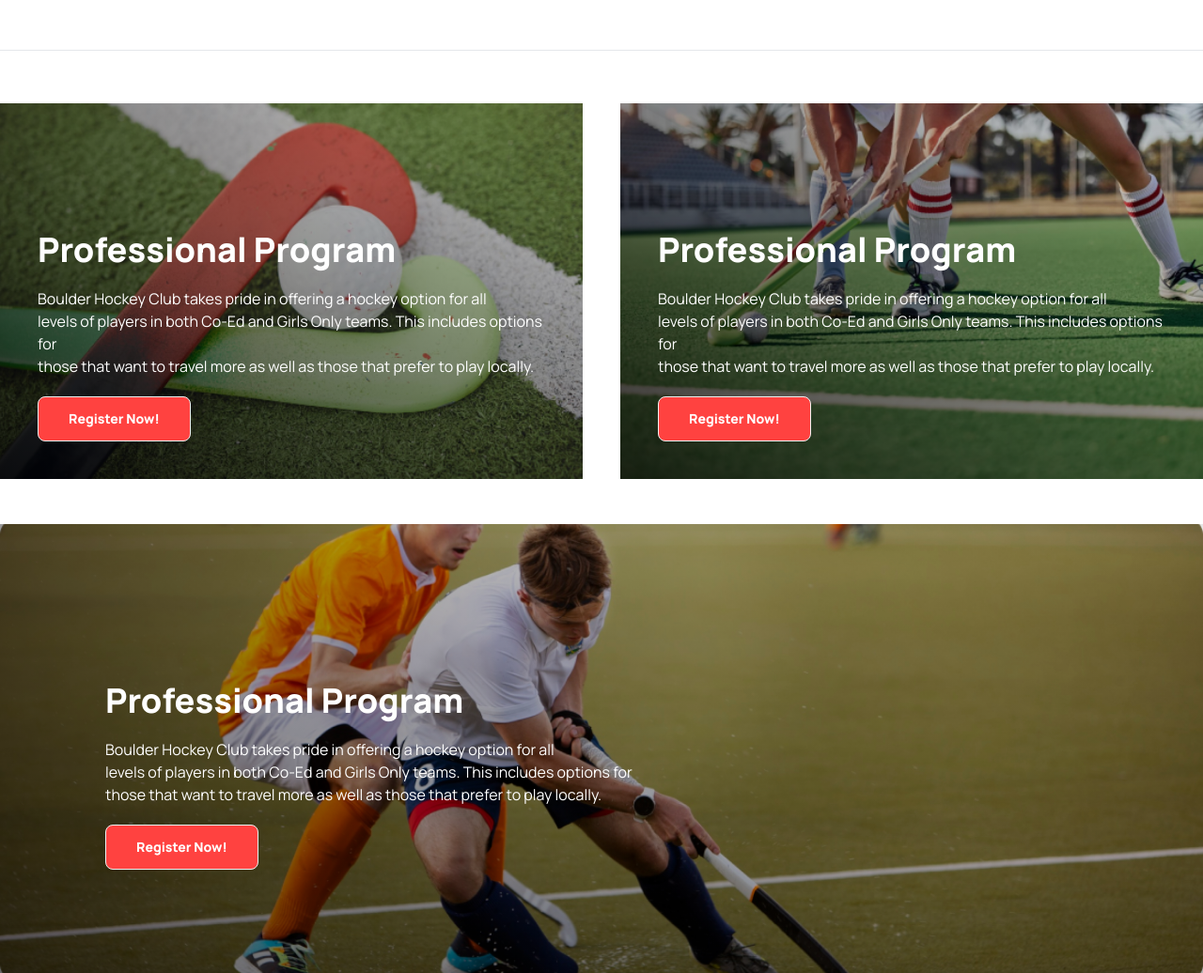
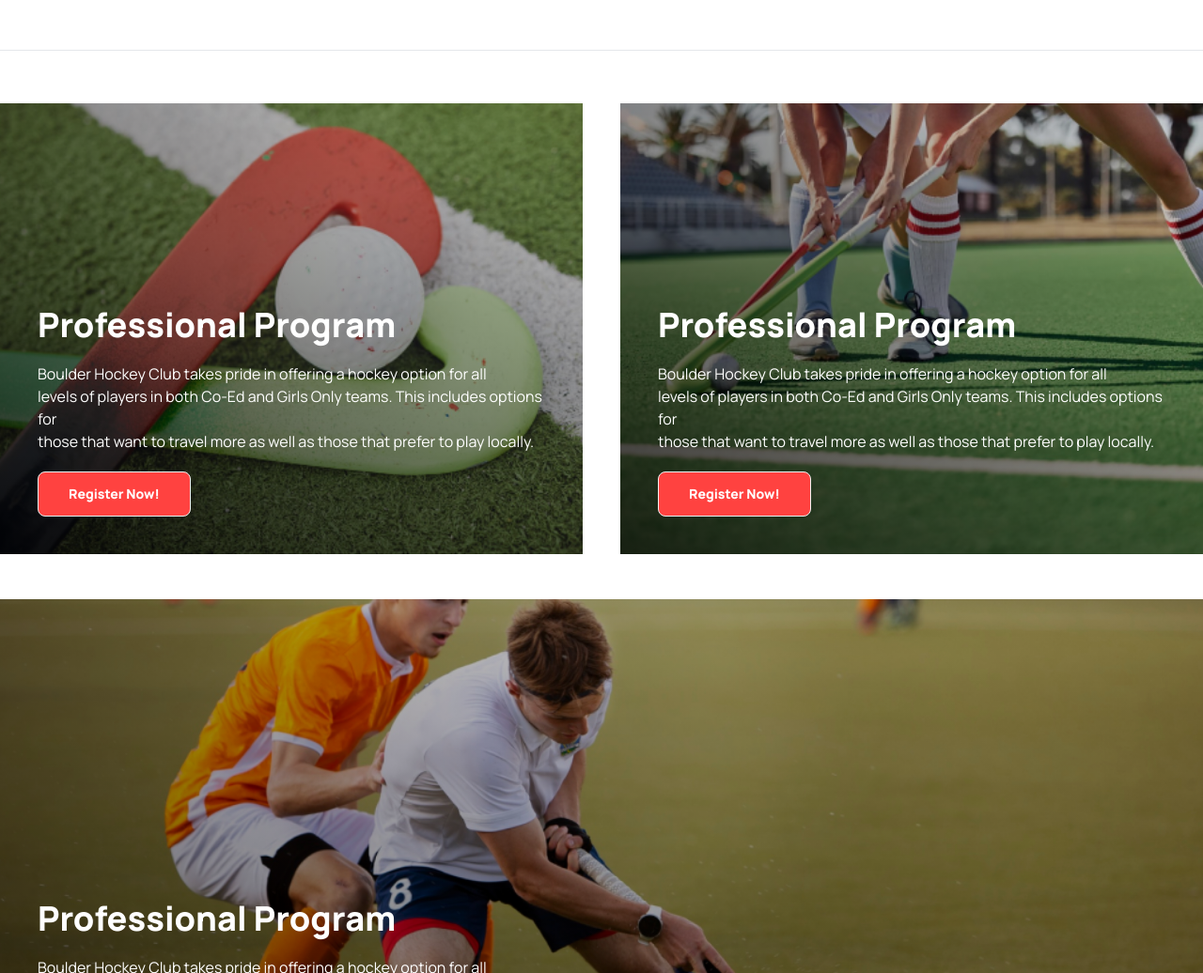
Before and after one commit to rezwanhossen/hockeys, a plain HTML site: page index.html in a window 1280 px wide. Shown: the part 1764-2800 px from the top of the page at 94% size. Drawn offline with nearby package versions, Linux system fonts and the light colour scheme.

Commit message:
position change

```diff
--- a/index.html
+++ b/index.html
@@ -110,8 +110,8 @@
               </div>
               <div class="relative my-5">
                 <!-- translate-y-4 lg:-translate-y-60 -->
-                <div class="absolute px-9 py-5  lg:-top-[275px] lg:right-8 h-[200px] bg-black rounded-md text-white w-[100%] lg:w-[600px]">
-                    <h1 class=" text-3xl font-bold my-5">Meet all the heroes from the field</h1>
+                <div class="absolute px-9 py-3  lg:-top-[275px] lg:right-8 h-[250px] lg:h-[200px] bg-black rounded-md text-white w-[100%] lg:w-[600px]">
+                    <h1 class=" text-xl lg:text-3xl font-bold my-4">Meet all the heroes from the field</h1>
                     <p>The Hockey Centre is a specialist store selling field hockey equipment including hockey shoes, goalkeeping equipment, hockey bags, hockey masks and shin pads.  Available online and in their Woking store</p>
                 </div>
             </div>
@@ -120,7 +120,7 @@
           </section>
 
     </header>
-    <main class=" container mx-auto my-64 lg:my-28">
+    <main class=" container mx-auto my-72 lg:my-28">
         <section>
             <hr class=" my-12">
             <div class=" text-center">
@@ -184,7 +184,7 @@
                           </div>
                         </div>
                       </div> -->
-                      <div class="h-[50vh] flex items-end lg:h-[50vh] bg-[linear-gradient(30deg,rgba(0,0,0,0.8),rgba(0,0,0,0.1)),url(img/2.png)] bg-center bg-cover ">
+                      <div class="h-[60vh] flex items-end  bg-[linear-gradient(30deg,rgba(0,0,0,0.8),rgba(0,0,0,0.1)),url(img/2.png)] bg-center bg-cover ">
                         <div class="p-10 lg:p-18 text-white">
                             <h1 class="mb-5 mt-24 text-3xl lg:text-4xl font-bold">Professional Program</h1>
                             <p class="mb-5">Boulder Hockey Club takes pride in offering a hockey option for all <br> levels of players in both Co-Ed and Girls Only teams. This includes options for <br> those that want to travel more as well as those that prefer to play locally.</p>
@@ -204,7 +204,7 @@
                         </div>
                     </div>
                 </div> -->
-                <div class="h-[50vh] flex items-end lg:h-[50vh] bg-[linear-gradient(30deg,rgba(0,0,0,0.8),rgba(0,0,0,0.1)),url(img/3.png)] bg-center bg-cover ">
+                <div class="h-[60vh] flex items-end bg-[linear-gradient(30deg,rgba(0,0,0,0.8),rgba(0,0,0,0.1)),url(img/3.png)] bg-center bg-cover ">
                     <div class="p-10 lg:p-18 text-white">
                         <h1 class="mb-5 mt-24 text-3xl lg:text-4xl font-bold">Professional Program</h1>
                         <p class="mb-5">Boulder Hockey Club takes pride in offering a hockey option for all <br> levels of players in both Co-Ed and Girls Only teams. This includes options for <br> those that want to travel more as well as those that prefer to play locally.</p>
@@ -229,8 +229,8 @@
                   </div>
             </div> -->
             <div class="my-12">
-                <div class="h-[50vh] flex items-end lg:h-[60vh] bg-[linear-gradient(30deg,rgba(0,0,0,0.6),rgba(0,0,0,0.1)),url(img/4.png)] bg-center bg-cover ">
-                    <div class="p-10 lg:p-28 text-white">
+                <div class="h-[60vh] flex items-end lg:h-[70vh] bg-[linear-gradient(30deg,rgba(0,0,0,0.6),rgba(0,0,0,0.1)),url(img/4.png)] bg-center bg-cover ">
+                    <div class="p-10 lg:p-18 text-white">
                         <h1 class="mb-5 mt-24 text-3xl lg:text-4xl font-bold">Professional Program</h1>
                         <p class="mb-5">Boulder Hockey Club takes pride in offering a hockey option for all <br> levels of players in both Co-Ed and Girls Only teams. This includes options for <br> those that want to travel more as well as those that prefer to play locally.</p>
                         <button class="btn text-white bg-btn-color px-8">Register Now!</button>
@@ -444,7 +444,7 @@
                               <p>The game of field hockey is played widely across the world. Field hockey is, in fact, the second largest team sport in the world played in over 100 countries.</p>
                             </div>
                           </div>
-                          <br>
+                          <!-- <br>
                           <div class="collapse collapse-plus bg-base-200">
                             <input type="radio" name="my-accordion-3" />
                             <div class="collapse-title text-2xl lg:text-3xl font-bold">
@@ -453,7 +453,7 @@
                             <div class="collapse-content">
                               <p>Ice hockey is immensely popular in Canada, where it is the national winter sport and arguably the country's most popular game.</p>
                             </div>
-                          </div>
+                          </div> -->
                     </div>
                 </div>
             </div>
```
